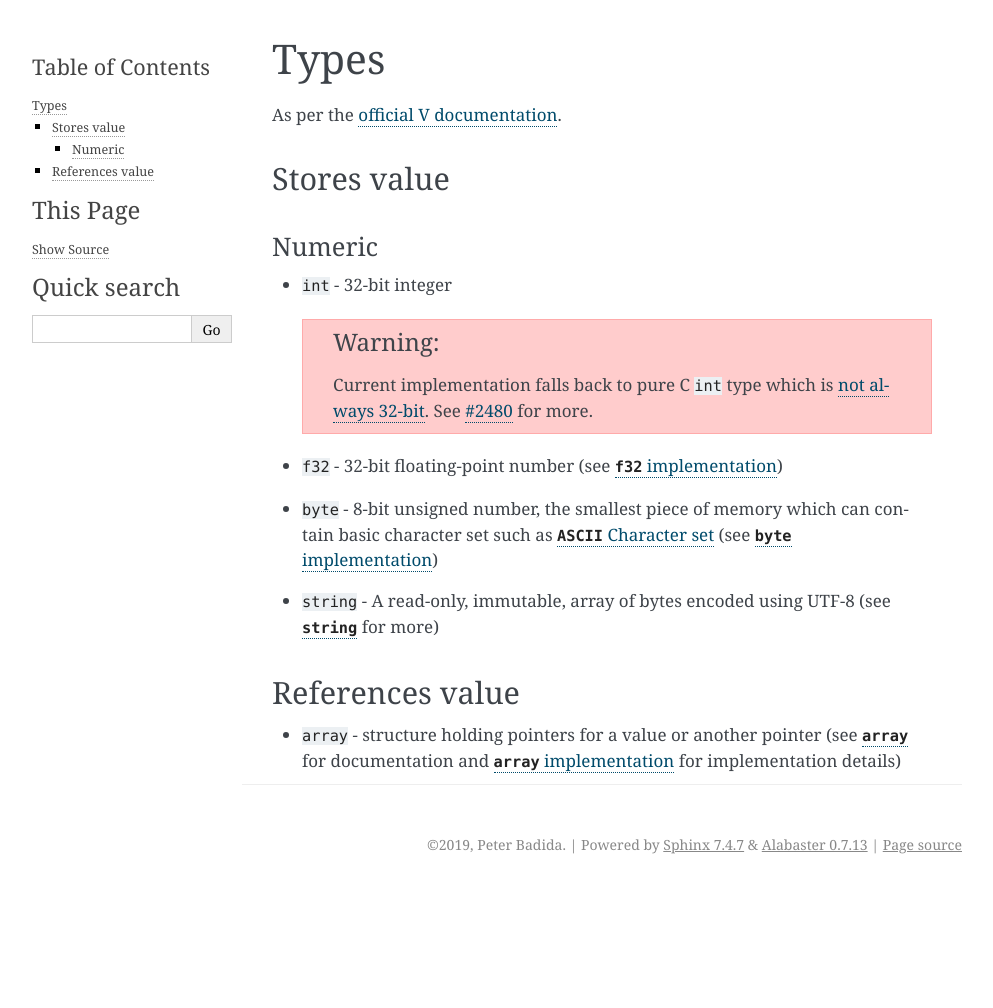
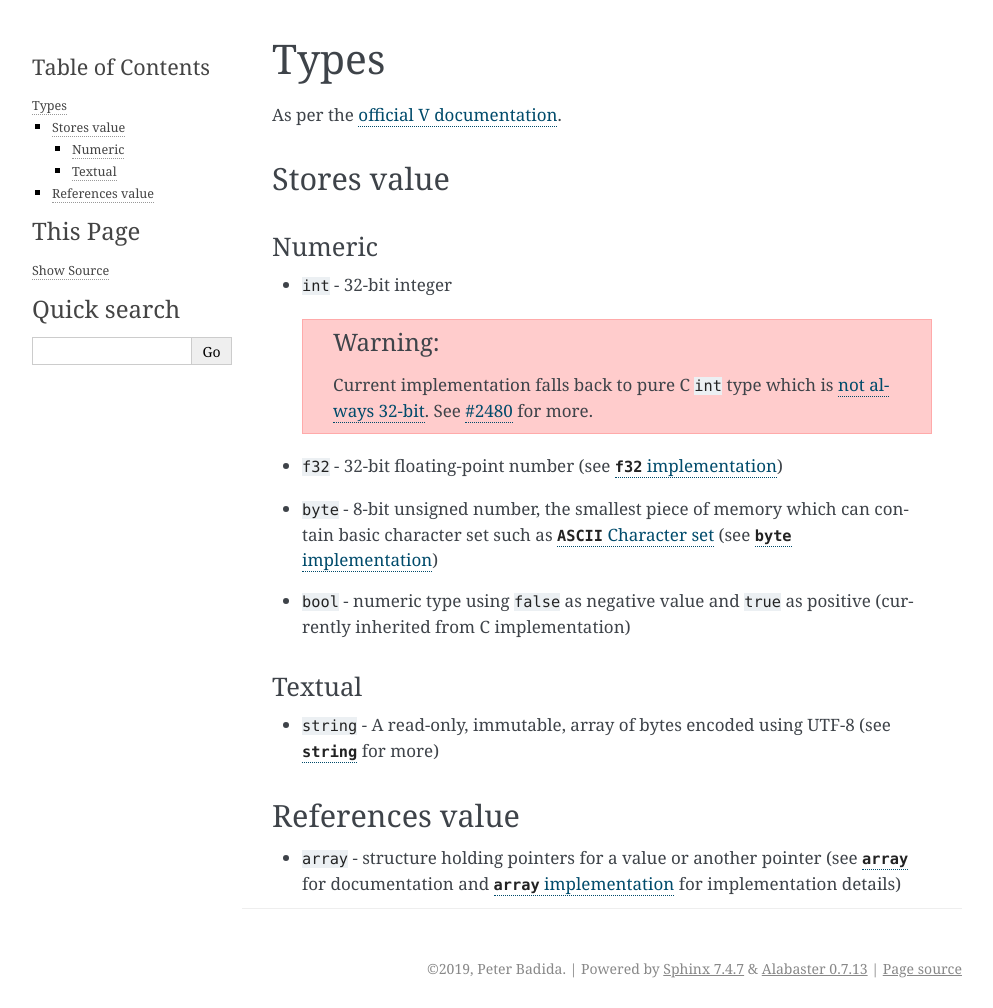
Before and after one commit to KeyWeeUsr/the-book-of-v, a Sphinx documentation site: the page built from source/types.rst, in a window 1280 px wide and 1008 px high. Shown: the whole window, without its empty margins (148-1141 px from the left). Built offline with Sphinx 7.4.7, drawn with Linux system fonts in a browser that asks for light colours.

```diff
--- a/source/types.rst
+++ b/source/types.rst
@@ -25,6 +25,12 @@ Numeric
 * ``f32`` - 32-bit floating-point number (see |f32_impl|_)
 * ``byte`` - 8-bit unsigned number, the smallest piece of memory which can
   contain basic character set such as |ascii_charset|_ (see |byte_impl|_)
+* ``bool`` - numeric type using ``false`` as negative value and ``true`` as
+  positive (currently inherited from C implementation)
+
+Textual
+~~~~~~~
+
 * ``string`` - A read-only, immutable, array of bytes encoded using UTF-8
   (see |string_type|_ for more)
 
```
Also changed, not shown: source/chapter-2-hangman.rst (+9 -0 lines), 1 other file.
